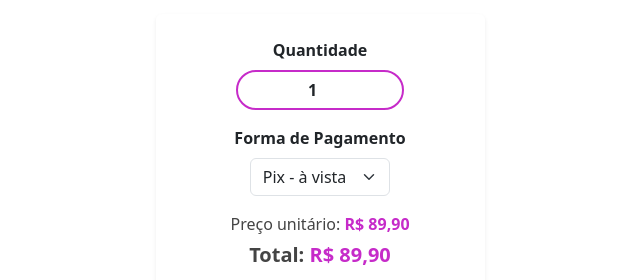
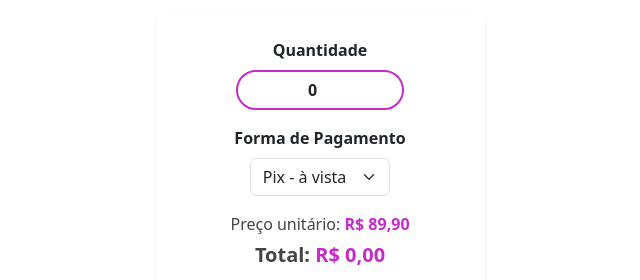
Before and after one commit to Erick200723/Cort_e_arte, a plain HTML site: page podutos.html in a window 1280 px wide. Both pictures are taken after a click on the element 230 px from the left and 742 px from the top of the page. Shown: the part 516-796 px from the top of the page, 320-960 px from the left. Drawn offline with nearby package versions, Linux system fonts and the light colour scheme.

Commit message:
melhoria na logica de pagamento permitindo por a quantidade desejada

```diff
--- a/podutos.html
+++ b/podutos.html
@@ -416,7 +416,7 @@
               type="number"
               id="quantityInput"
               class="form-control quantity-input mx-auto mb-3"
-              min="1" max="10" value="1">
+              min="1"max="10" value="0" >
 
             <!-- Forma de pagamento -->
             <label for="paymentMethod" class="form-label fw-bold">Forma de Pagamento</label>
--- a/services/produtos.js
+++ b/services/produtos.js
@@ -90,7 +90,7 @@ document.addEventListener('DOMContentLoaded', () => {
 
 
       // Resetar quantidade, pagamento e preços
-      quantityInput.value = 1;
+      quantityInput.value = 0;
       paymentMethod.value = "pix";
       updateTotal();
 
@@ -101,8 +101,9 @@ document.addEventListener('DOMContentLoaded', () => {
 
   // ================= FUNÇÃO PARA ATUALIZAR TOTAL =================
   function updateTotal() {
-    let quantity = parseInt(quantityInput.value) || 1;
-    if (quantity < 1) quantity = 1;
+    let quantity = parseInt(quantityInput.value);
+    if (quantity < 0) quantity = 1;
+    if(quantity === null || isNaN(quantity)) quantity = 0;
     if (quantity > 10) quantity = 10;
     quantityInput.value = quantity;
 
```
